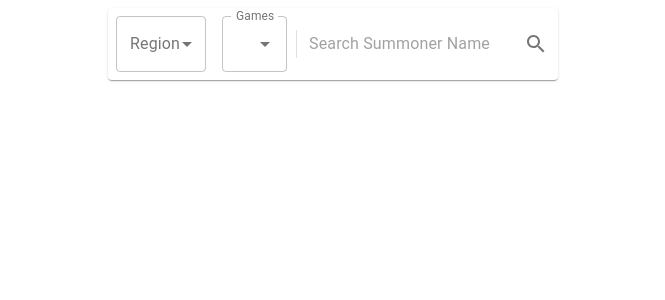
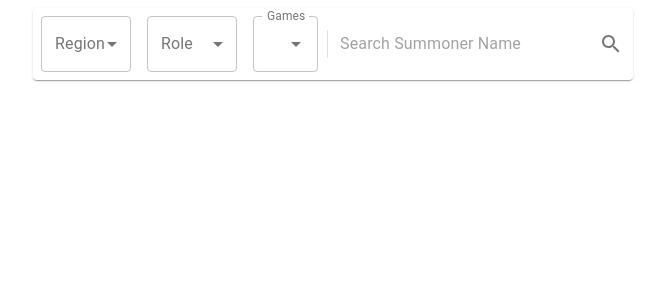
Before and after one commit to Zeroluffs/league_data_FE, a React (Create React App) app: page / in a window 1280 px wide. Shown: the top 300 px of the page, without its empty margins (307-972 px from the left). Built offline with nearby package versions, Linux system fonts and the light colour scheme.

Commit message:
you can select your role

```diff
--- /dev/null
+++ b/src/components/RoleSelect.js
@@ -0,0 +1,58 @@
+import React, { useState, useEffect } from "react";
+import { makeStyles } from "@material-ui/core/styles";
+import InputLabel from "@material-ui/core/InputLabel";
+import MenuItem from "@material-ui/core/MenuItem";
+import FormControl from "@material-ui/core/FormControl";
+import Select from "@material-ui/core/Select";
+
+const useStyles = makeStyles((theme) => ({
+  formControl: {
+    margin: theme.spacing(1),
+    minWidth: 90,
+  },
+  selectEmpty: {
+    marginTop: theme.spacing(2),
+  },
+}));
+
+export default function RoleSelect(props) {
+  const classes = useStyles();
+  const [role, setRole] = useState("");
+
+  const handleChange = (event, value) => {
+    // console.log(value.props.value);
+    // setRegion(value.props.value);
+    // console.log(region);
+    // props.selectRegion(region);
+    // console.log("region added", region)
+    const role1 = event.target.value;
+    setRole(role1);
+  };
+
+  useEffect(() => {
+    console.log("role is", role);
+    props.selectRole(role);
+    // eslint-disable-next-line react-hooks/exhaustive-deps
+  }, [role]);
+
+  return (
+    <div>
+      <FormControl variant="outlined" className={classes.formControl}>
+        <InputLabel id="demo-simple-select-outlined-label">Role</InputLabel>
+        <Select
+          labelId="demo-simple-select-outlined-label"
+          id="demo-simple-select-outlined"
+          value={role}
+          onChange={handleChange}
+          label="role"
+        >
+          <MenuItem value="top">Toplane</MenuItem>
+          <MenuItem value="jg">Jungle</MenuItem>
+          <MenuItem value="mid">Midlane</MenuItem>
+          <MenuItem value="adc">ADC</MenuItem>
+          <MenuItem value="supp">Support</MenuItem>
+        </Select>
+      </FormControl>
+    </div>
+  );
+}
--- a/src/components/SearchBar.js
+++ b/src/components/SearchBar.js
@@ -7,6 +7,7 @@ import SearchIcon from "@material-ui/icons/Search";
 import IconButton from "@material-ui/core/IconButton";
 import RegionSelect from "./RegionSelect";
 import NumberSelect from "./NumberSelect";
+import RoleSelect from "./RoleSelect";
 import Divider from "@material-ui/core/Divider";
 import { useHistory } from "react-router-dom";
 
@@ -18,7 +19,7 @@ const useStyles = makeStyles((theme) => ({
     display: "flex",
     alignItems: "center",
     margin: "auto",
-    width: 450,
+    width: 600,
   },
   input: {
     marginLeft: theme.spacing(1),
@@ -39,6 +40,7 @@ export default function SearchBar(props) {
   const classes = useStyles();
   const [region, setRegion] = useState("");
   const [nGames, setNgames] = useState(0);
+  const [role, setRole] = useState("");
   const [summonerName, setSummonerName] = useState("");
   const handleSubmit = (e) => {
     let ign = summonerName.split(" ").join("").toLowerCase();
@@ -53,6 +55,7 @@ export default function SearchBar(props) {
         summoner_name: summoner_name,
         nGames: nGames,
         region: region,
+        role: role,
       };
       const response = await api.post("summoner-data/", body);
       history.push({
@@ -71,6 +74,7 @@ export default function SearchBar(props) {
         <RegionSelect
           selectRegion={(region) => setRegion(region)}
         ></RegionSelect>
+        <RoleSelect selectRole={(role) => setRole(role)}></RoleSelect>
         <NumberSelect
           selectNgames={(ngames) => setNgames(ngames)}
         ></NumberSelect>
```
